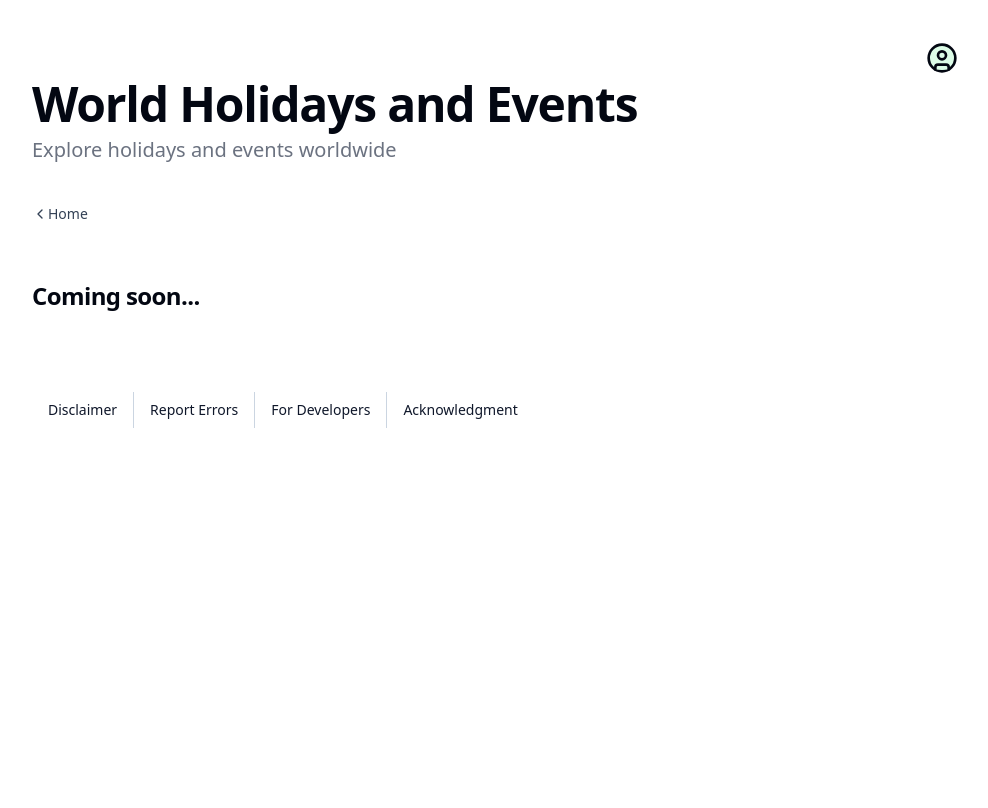
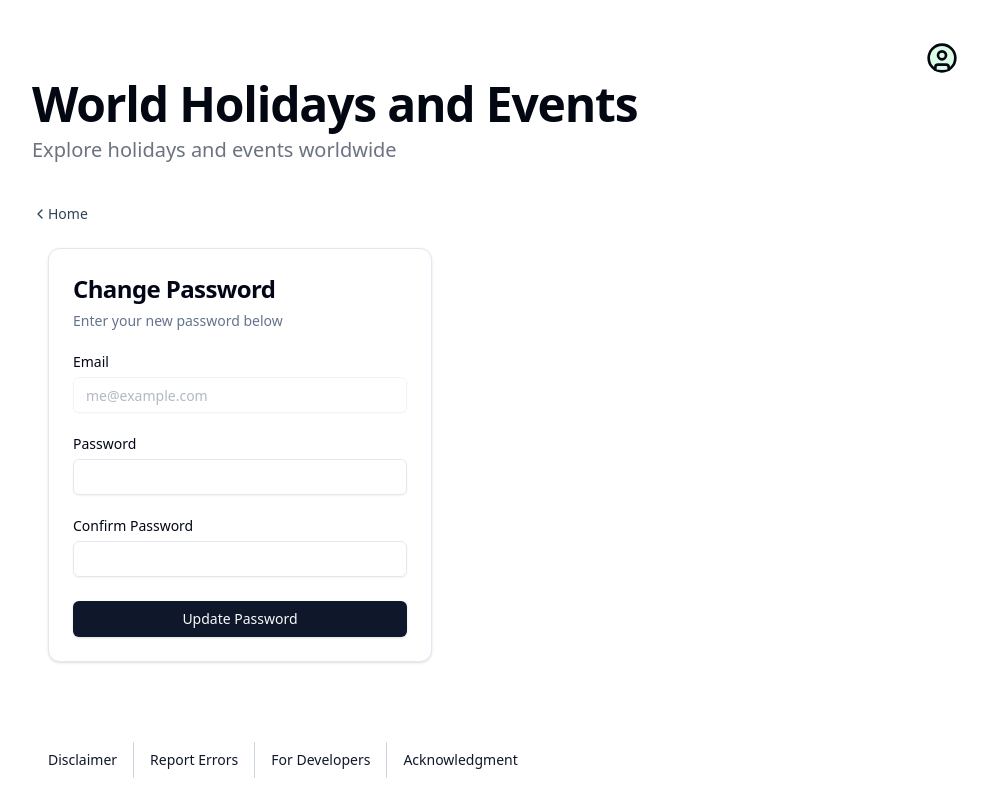
Before and after one commit to rohitnatesh/holiday-dates, a Next.js app: page /change-password in a window 1280 px wide. Shown: the top 808 px of the page, without its empty margins (144-1132 px from the left). Built offline with nearby package versions, Linux system fonts and the light colour scheme; no server answers.

Commit message:
Add change password page and confirm auth api

```diff
--- /dev/null
+++ b/email_templates/resetPassword.html
@@ -0,0 +1,63 @@
+<!DOCTYPE html>
+<html lang="en">
+  <head>
+    <meta charset="UTF-8" />
+    <title>Reset Your Password</title>
+    <style>
+      body {
+        font-family: Arial, sans-serif;
+        background-color: #f9f9f9;
+        color: #333;
+        line-height: 1.6;
+        padding: 20px;
+      }
+      .container {
+        background-color: #fff;
+        border-radius: 8px;
+        padding: 30px;
+        max-width: 600px;
+        margin: auto;
+        box-shadow: 0 2px 8px rgba(0,0,0,0.05);
+      }
+      h1 {
+        font-size: 24px;
+        margin-bottom: 10px;
+      }
+      h2 {
+        font-size: 20px;
+        margin-top: 0;
+      }
+      a.button {
+        display: inline-block;
+        margin-top: 20px;
+        padding: 12px 24px;
+        background-color: #0070f3;
+        color: #fff !important;
+        text-decoration: none;
+        border-radius: 6px;
+        font-weight: bold;
+      }
+      .footer {
+        margin-top: 30px;
+        font-size: 0.9em;
+        color: #777;
+        text-align: center;
+      }
+    </style>
+  </head>
+  <body>
+    <div class="container">
+      <h1>World Holidays and Events</h1>
+      <h2>Password Reset Request</h2>
+      <p>Hello,</p>
+      <p>We received a request to reset the password for the account associated with <strong>{{ .Email }}</strong>.</p>
+      <p>If you didn’t request this, feel free to ignore this email.</p>
+      <p>To reset your password, click the button below:</p>
+      <a href="{{ .SiteURL }}/api/auth/confirm?token_hash={{ .TokenHash }}" class="button">Reset Password</a>
+      <div class="footer">
+        Sent from <a href="{{ .SiteURL }}">{{.SiteURL}}</a><br />
+        World Holidays and Events
+      </div>
+    </div>
+  </body>
+</html>
--- a/src/app/change-password/page.tsx
+++ b/src/app/change-password/page.tsx
@@ -1,11 +1,16 @@
+import { AuthenticationForm } from "@/components/authentication-form";
 import PageBaseWithNav from "@/components/page-base-with-nav";
+import { getUserDetails } from "@/utilities/actions/auth";
 
-export default function ProfilePage() {
+export default async function ChangePasswordPage() {
+    const user = await getUserDetails();
+
     return (
         <PageBaseWithNav>
-            <h2 className="scroll-m-20 text-2xl font-semibold tracking-tight mt-12">
-                Coming soon...
-            </h2>
+            <AuthenticationForm
+                userEmail={user?.email}
+                mode="change_password"
+            />
         </PageBaseWithNav>
     );
 }
--- a/src/app/create-account/page.tsx
+++ b/src/app/create-account/page.tsx
@@ -1,13 +1,10 @@
 import { AuthenticationForm } from "@/components/authentication-form";
 import PageBaseWithNav from "@/components/page-base-with-nav";
-import { Suspense } from "react";
 
 export default function CreateAccountPage() {
     return (
         <PageBaseWithNav>
-            <Suspense>
-                <AuthenticationForm mode="create_account" />
-            </Suspense>
+            <AuthenticationForm mode="create_account" />
         </PageBaseWithNav>
     );
 }
--- a/src/app/forgot-password/page.tsx
+++ b/src/app/forgot-password/page.tsx
@@ -1,13 +1,10 @@
 import { AuthenticationForm } from "@/components/authentication-form";
 import PageBaseWithNav from "@/components/page-base-with-nav";
-import { Suspense } from "react";
 
 export default function ForgotPasswordPage() {
     return (
         <PageBaseWithNav>
-            <Suspense>
-                <AuthenticationForm mode="forgot_password" />
-            </Suspense>
+            <AuthenticationForm mode="forgot_password" />
         </PageBaseWithNav>
     );
 }
--- a/src/app/login/page.tsx
+++ b/src/app/login/page.tsx
@@ -1,13 +1,10 @@
 import { AuthenticationForm } from "@/components/authentication-form";
 import PageBaseWithNav from "@/components/page-base-with-nav";
-import { Suspense } from "react";
 
 export default function LoginPage() {
     return (
         <PageBaseWithNav>
-            <Suspense>
-                <AuthenticationForm mode="login" />
-            </Suspense>
+            <AuthenticationForm mode="login" />
         </PageBaseWithNav>
     );
 }
--- a/src/components/authentication-form.tsx
+++ b/src/components/authentication-form.tsx
@@ -1,6 +1,6 @@
 "use client";
 
-import { FormEvent, useState, useTransition } from "react";
+import React, { FormEvent, Suspense, useState, useTransition } from "react";
 import { Button } from "@/components/ui/button";
 import {
     Card,
@@ -11,7 +11,11 @@ import {
 } from "@/components/ui/card";
 import { Input } from "@/components/ui/input";
 import { Label } from "@/components/ui/label";
-import { authenticate, forgotPassword } from "@/utilities/actions/auth";
+import {
+    authenticate,
+    changePassword,
+    forgotPassword,
+} from "@/utilities/actions/auth";
 import Link from "next/link";
 import { useSearchParams } from "next/navigation";
 
@@ -40,24 +44,51 @@ const authenticationStrings = {
         footerText: "Remembered your password? ",
         footerLinkText: "Login",
     },
+    change_password: {
+        heading: "Change Password",
+        description: "Enter your new password below",
+        submitButtonText: "Update Password",
+        footerText: null,
+        footerLinkText: null,
+        otherAuthenticationBaseUrl: null,
+    },
+};
+
+const FooterLink = ({
+    baseUrl,
+    children,
+}: {
+    baseUrl: string;
+    children: React.ReactNode;
+}) => {
+    const searchParam = useSearchParams();
+    const calendarParam = searchParam.get("calendarParam");
+    const otherAuthenticationUrl = `${baseUrl}${
+        calendarParam
+            ? `?calendarParam=${encodeURIComponent(calendarParam)}`
+            : ""
+    }`;
+
+    return (
+        <Link
+            href={otherAuthenticationUrl}
+            className="underline underline-offset-4"
+        >
+            {children}
+        </Link>
+    );
 };
 
 export const AuthenticationForm = ({
     mode,
+    userEmail,
 }: {
-    mode: "login" | "create_account" | "forgot_password";
+    mode: "login" | "create_account" | "forgot_password" | "change_password";
+    userEmail?: string;
 }) => {
     const [isPending, startTransition] = useTransition();
     const [errorMessage, setErrorMessage] = useState<string | null>(null);
     const strings = authenticationStrings[mode];
-
-    const searchParam = useSearchParams();
-    const calendarParam = searchParam.get("calendarParam");
-    const otherAuthenticationUrl = `${strings.otherAuthenticationBaseUrl}${
-        calendarParam
-            ? `?calendarParam=${encodeURIComponent(calendarParam)}`
-            : ""
-    }`;
 
     const handleSubmit = (event: FormEvent<HTMLFormElement>) => {
         event.preventDefault();
@@ -74,24 +105,41 @@ export const AuthenticationForm = ({
             return;
         }
 
+        if (mode === "change_password" && !password?.length) {
+            setErrorMessage("Password is required.");
+            return;
+        }
+
         if (
-            mode !== "forgot_password" &&
+            (mode === "login" || mode === "create_account") &&
             (!email?.length || !password?.length)
         ) {
             setErrorMessage("Email and password are required.");
             return;
         }
 
-        if (mode === "create_account" && password !== confirmPassword) {
+        if (
+            (mode === "create_account" || mode === "change_password") &&
+            password !== confirmPassword
+        ) {
             setErrorMessage("Passwords are not matching! Please try again.");
             return;
         }
 
         startTransition(async () => {
-            const response =
-                mode === "forgot_password"
-                    ? forgotPassword(email!)
-                    : authenticate(mode, email!, password!, calendarParam);
+            let response;
+
+            if (mode === "forgot_password") {
+                response = forgotPassword(email!);
+            } else if (mode === "change_password") {
+                response = changePassword(password!);
+            } else {
+                const searchParam = new URLSearchParams(
+                    document.location.search
+                );
+                const calendarParam = searchParam.get("calendarParam");
+                response = authenticate(mode, email!, password!, calendarParam);
+            }
 
             const { error, errorMessage } = await response;
 
@@ -126,6 +174,11 @@ export const AuthenticationForm = ({
                                     name="email"
                                     placeholder="me@example.com"
                                     required
+                                    {...(mode === "change_password" && {
+                                        value: userEmail,
+                                        disabled: true,
+                                        readOnly: true,
+                                    })}
                                 />
                             </div>
                             {mode !== "forgot_password" && (
@@ -148,13 +201,17 @@ export const AuthenticationForm = ({
                                         type="password"
                                         name="password"
                                         required
-                                        {...(mode === "create_account" && {
-                                            autoComplete: "new-password",
-                                        })}
+                                        autoComplete={
+                                            mode === "create_account" ||
+                                            mode === "change_password"
+                                                ? "new-password"
+                                                : "current-password"
+                                        }
                                     />
                                 </div>
                             )}
-                            {mode === "create_account" && (
+                            {(mode === "create_account" ||
+                                mode === "change_password") && (
                                 <div className="grid gap-2">
                                     <Label htmlFor="confirm-password">
                                         Confirm Password
@@ -176,15 +233,23 @@ export const AuthenticationForm = ({
                                 {strings.submitButtonText}
                             </Button>
                         </div>
-                        <div className="mt-6 text-center text-sm">
-                            {strings.footerText}
-                            <Link
-                                href={otherAuthenticationUrl}
-                                className="underline underline-offset-4"
-                            >
-                                {strings.footerLinkText}
-                            </Link>
-                        </div>
+                        {(strings.footerText ||
+                            strings.otherAuthenticationBaseUrl) && (
+                            <div className="mt-6 text-center text-sm">
+                                {strings.footerText ?? ""}
+                                {strings.otherAuthenticationBaseUrl && (
+                                    <Suspense>
+                                        <FooterLink
+                                            baseUrl={
+                                                strings.otherAuthenticationBaseUrl
+                                            }
+                                        >
+                                            {strings.footerLinkText}
+                                        </FooterLink>
+                                    </Suspense>
+                                )}
+                            </div>
+                        )}
                     </form>
                 </CardContent>
             </Card>
--- a/src/utilities/supabase/server.ts
+++ b/src/utilities/supabase/server.ts
@@ -8,9 +8,6 @@ export async function createClient() {
         process.env.NEXT_PUBLIC_SUPABASE_URL!,
         process.env.NEXT_PUBLIC_SUPABASE_ANON_KEY!,
         {
-            auth: {
-                detectSessionInUrl: true,
-            },
             cookies: {
                 getAll() {
                     return cookieStore.getAll();
```
Also changed, not shown: package.json (+6 -6 lines), src/app/api/auth/confirm/route.ts (added, +28 -0 lines), src/components/notification.tsx (+7 -1 lines), src/utilities/actions/auth.ts (+38 -0 lines), src/utilities/supabase/middleware.ts (+7 -5 lines), 1 other file (tests, documents, lock files or other folders).
